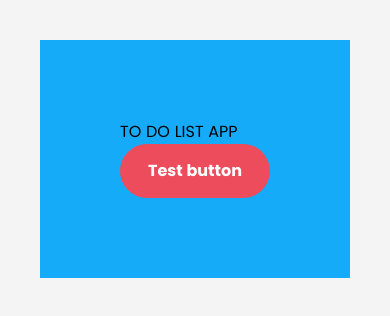
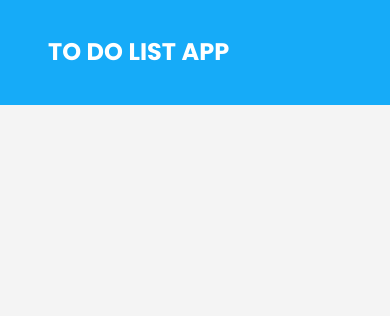
Before and after one commit to up2dul/todo-list, a React (Vite) app: page / in a window 390 px wide. Shown: the top 316 px of the page. Built offline with nearby package versions, Linux system fonts and the light colour scheme.

Commit message:
feat: add breakpoints to Navbar

```diff
--- a/src/components/organisms/Navbar.tsx
+++ b/src/components/organisms/Navbar.tsx
@@ -1,12 +1,7 @@
-import { Button } from '@/components/atoms/Button';
-
-const Navbar = () => {
-  return (
-    <nav className='m-10 bg-primary p-20'>
-      <h1>TO DO LIST APP</h1>
-      <Button color='danger'>Test button</Button>
-    </nav>
-  );
-};
+const Navbar = () => (
+  <nav className='h-[105px] w-full bg-primary px-12 py-9 md:px-32 lg:px-48'>
+    <h1 className='text-2xl font-bold text-white'>TO DO LIST APP</h1>
+  </nav>
+);
 
 export default Navbar;
```
